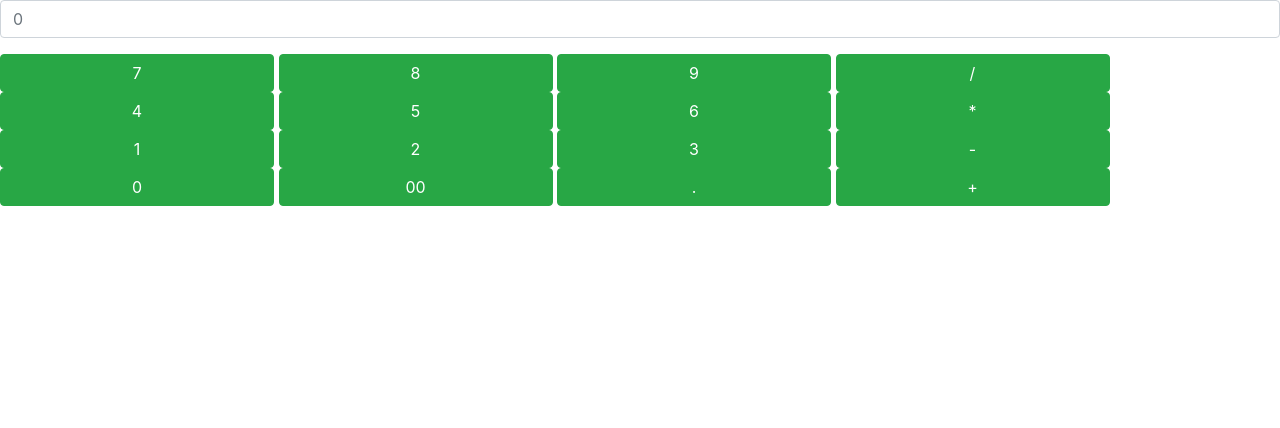
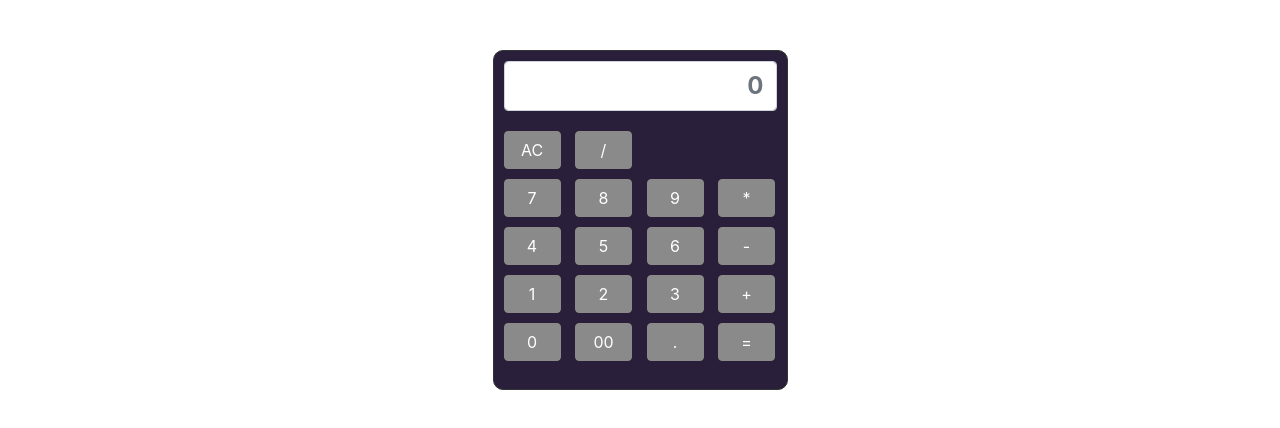
Before and after one commit to mdenjamulislam/Basic-Calculator, a plain HTML site: page index.html in a window 1280 px wide. Drawn offline with nearby package versions, Linux system fonts and the light colour scheme.

Commit message:
CSS added

```diff
--- a/index.html
+++ b/index.html
@@ -16,36 +16,41 @@
     <!-- Calculator wrap start -->
     <div class="calculator">
         <form action="" name="calculate-form" class="cal-form">
-            <div class="form-group">
-                <input type="text" name="display" value="" placeholder="0" class="form-control">
-            </div><!-- end form-control -->
+            <input type="text" name="display" value="" placeholder="0" class="dispaly form-control">
+
             <div class="button-area">
                 <div class="button-line">
-                    <input type="text" value="7" name="btn" class="btn btn-success">
-                    <input type="text" value="8" name="btn" class="btn btn-success">
-                    <input type="text" value="9" name="btn" class="btn btn-success">
-                    <input type="text" value="/" name="btn" class="btn btn-success">
+
+                    <input type="button" value="AC" name="btn" class="btn btn-success">
+                    <input type="button" value="/" name="btn" class="btn btn-success">
                 </div><!-- end button-line -->
 
                 <div class="button-line">
-                    <input type="text" value="4" name="btn" class="btn btn-success">
-                    <input type="text" value="5" name="btn" class="btn btn-success">
-                    <input type="text" value="6" name="btn" class="btn btn-success">
-                    <input type="text" value="*" name="btn" class="btn btn-success">
+                    <input type="button" value="7" name="btn" class="btn btn-success">
+                    <input type="button" value="8" name="btn" class="btn btn-success">
+                    <input type="button" value="9" name="btn" class="btn btn-success">
+                    <input type="button" value="*" name="btn" class="btn btn-success">
                 </div><!-- end button-line -->
 
                 <div class="button-line">
-                    <input type="text" value="1" name="btn" class="btn btn-success">
-                    <input type="text" value="2" name="btn" class="btn btn-success">
-                    <input type="text" value="3" name="btn" class="btn btn-success">
-                    <input type="text" value="-" name="btn" class="btn btn-success">
+                    <input type="button" value="4" name="btn" class="btn btn-success">
+                    <input type="button" value="5" name="btn" class="btn btn-success">
+                    <input type="button" value="6" name="btn" class="btn btn-success">
+                    <input type="button" value="-" name="btn" class="btn btn-success">
                 </div><!-- end button-line -->
 
                 <div class="button-line">
-                    <input type="text" value="0" name="btn" class="btn btn-success">
-                    <input type="text" value="00" name="btn" class="btn btn-success">
-                    <input type="text" value="." name="btn" class="btn btn-success">
-                    <input type="text" value="+" name="btn" class="btn btn-success">
+                    <input type="button" value="1" name="btn" class="btn btn-success">
+                    <input type="button" value="2" name="btn" class="btn btn-success">
+                    <input type="button" value="3" name="btn" class="btn btn-success">
+                    <input type="button" value="+" name="btn" class="btn btn-success">
+                </div><!-- end button-line -->
+
+                <div class="button-line">
+                    <input type="button" value="0" name="btn" class="btn btn-success">
+                    <input type="button" value="00" name="btn" class="btn btn-success">
+                    <input type="button" value="." name="btn" class="btn btn-success">
+                    <input type="button" value="=" name="btn" class="btn btn-success">
                 </div><!-- end button-line -->
             </div><!-- end button area -->
         </form><!-- end calculator form -->
@@ -70,5 +75,6 @@
     <!-- Bootstrap js file -->
     <script src="https://cdnjs.cloudflare.com/ajax/libs/popper.js/1.12.9/umd/popper.min.js" integrity="sha384-ApNbgh9B+Y1QKtv3Rn7W3mgPxhU9K/ScQsAP7hUibX39j7fakFPskvXusvfa0b4Q" crossorigin="anonymous"></script>
     <script src="https://maxcdn.bootstrapcdn.com/bootstrap/4.0.0/js/bootstrap.min.js" integrity="sha384-JZR6Spejh4U02d8jOt6vLEHfe/JQGiRRSQQxSfFWpi1MquVdAyjUar5+76PVCmYl" crossorigin="anonymous"></script>
+
 </body>
 </html>
--- a/style.css
+++ b/style.css
@@ -0,0 +1,38 @@
+/*
+    Cazlculator style
+*/
+
+.calculator {
+    width: 295px;
+    height: 340px;
+    background-color: #2a1f3a;
+    margin: 0 auto;
+    margin-top: 50px;
+    border: 1px solid #333;
+    border-radius: 10px;
+    padding: 10px;
+}
+form.cal-form {}
+form.cal-form input.dispaly {
+    font-size: 24px;
+    font-weight: bold;
+    text-align: right;
+    margin-top 10px;
+    margin-bottom: 20px;
+}
+.button-area {}
+.button-line {
+    margin-bottom: 10px;
+}
+.button-line input {
+    cursor: pointer;
+    width: 57px;
+    margin-left: 10px;
+    background-color: #8a8a8a;
+    border-color: #8a8a8a;
+    outline: none;
+
+}
+.button-line input:nth-child(1) {
+    margin-left: 0;
+}
```
